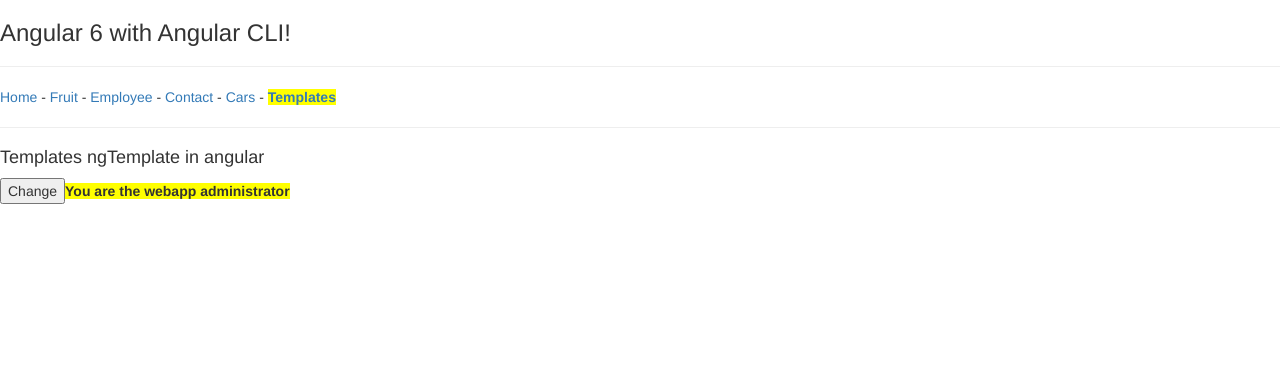
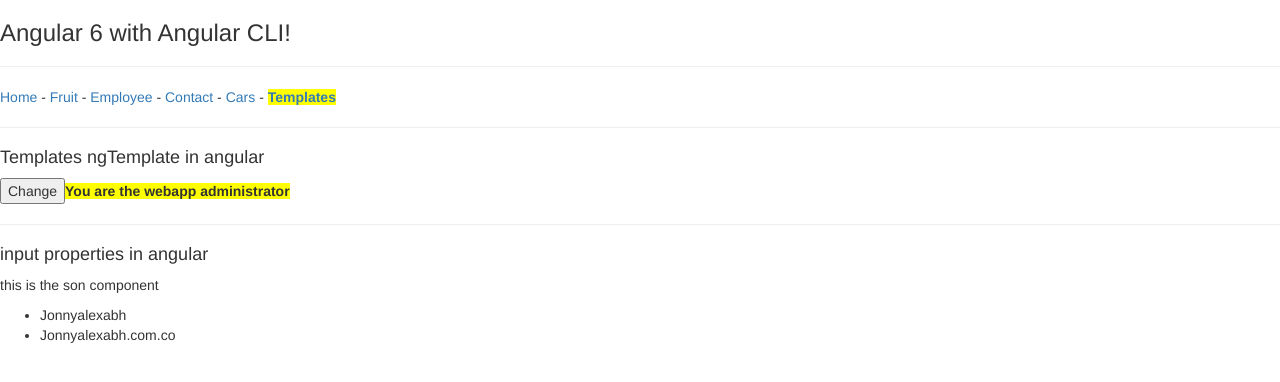
Before and after one commit to jonnyalexbh/angular6p0, an Angular app: page /templates in a window 1280 px wide. Shown: the top 382 px of the page. Built offline with nearby package versions, Linux system fonts and the light colour scheme.

Commit message:
exercise with Input properties (Decorator @input)

```diff
--- a/src/app/app.module.ts
+++ b/src/app/app.module.ts
@@ -11,6 +11,7 @@ import { HomeComponent } from './home/home.component';
 import { ContactComponent } from './contact/contact.component';
 import { CarsComponent } from './cars/cars.component';
 import { LayoutComponent } from './layouts/layout.component';
+import { SonComponent } from './son/son.component';
 
 import { ConverterPipe } from './pipes/converter.pipe';
 
@@ -23,6 +24,7 @@ import { ConverterPipe } from './pipes/converter.pipe';
     ContactComponent,
     CarsComponent,
     LayoutComponent,
+    SonComponent,
     ConverterPipe
   ],
   imports: [
--- a/src/app/layouts/layout.component.html
+++ b/src/app/layouts/layout.component.html
@@ -11,3 +11,15 @@
   <button (click)="change(true)">Change</button>
   <strong style="background:red; color:white">Not you are the web administrator</strong>
 </ng-template>
+
+<hr/>
+<h4>input properties in angular</h4>
+<son-component
+[text1]="external_data"
+[text2]="identity">
+<!--
+<son-component
+[text1]="'value of property one'"
+[text2]="'value of property two'">
+-->
+</son-component>
--- a/src/app/layouts/layout.component.ts
+++ b/src/app/layouts/layout.component.ts
@@ -15,6 +15,12 @@ export class LayoutComponent{
 
   public title;
   public administrator;
+  public external_data = 'Jonnyalexabh';
+  public identity = {
+    id: 1,
+    web: 'Jonnyalexabh.com.co',
+    thematic: 'Web development'
+  };
   /**
   * constructor
   *
--- /dev/null
+++ b/src/app/son/son.component.ts
@@ -0,0 +1,43 @@
+import { Component, Input } from '@angular/core';
+/**
+* decorator
+*
+*/
+@Component({
+  selector: 'son-component',
+  template: `
+  <p>this is the son component</p>
+  <ul>
+  <li>{{ property_one }}</li>
+  <li>{{ property_two.web }}</li>
+  </ul>
+  `
+})
+/**
+* SonComponent
+*
+*/
+export class SonComponent {
+
+  public title:string;
+  @Input('text1') property_one:string;
+  @Input('text2') property_two:string;
+  /**
+  * constructor
+  *
+  */
+  constructor() {
+    this.title = 'Son Component';
+    console.log('from the builder ' + this.property_one);
+    console.log('from the builder ' + this.property_two);
+  }
+  /**
+  * ngOnInit - first method that is executed after the constructor
+  *
+  */
+  ngOnInit() {
+    console.log(this.property_one);
+    console.log(this.property_two);
+  }
+
+}
```
Also changed, not shown: 1 other file (tests, documents, lock files or other folders).
